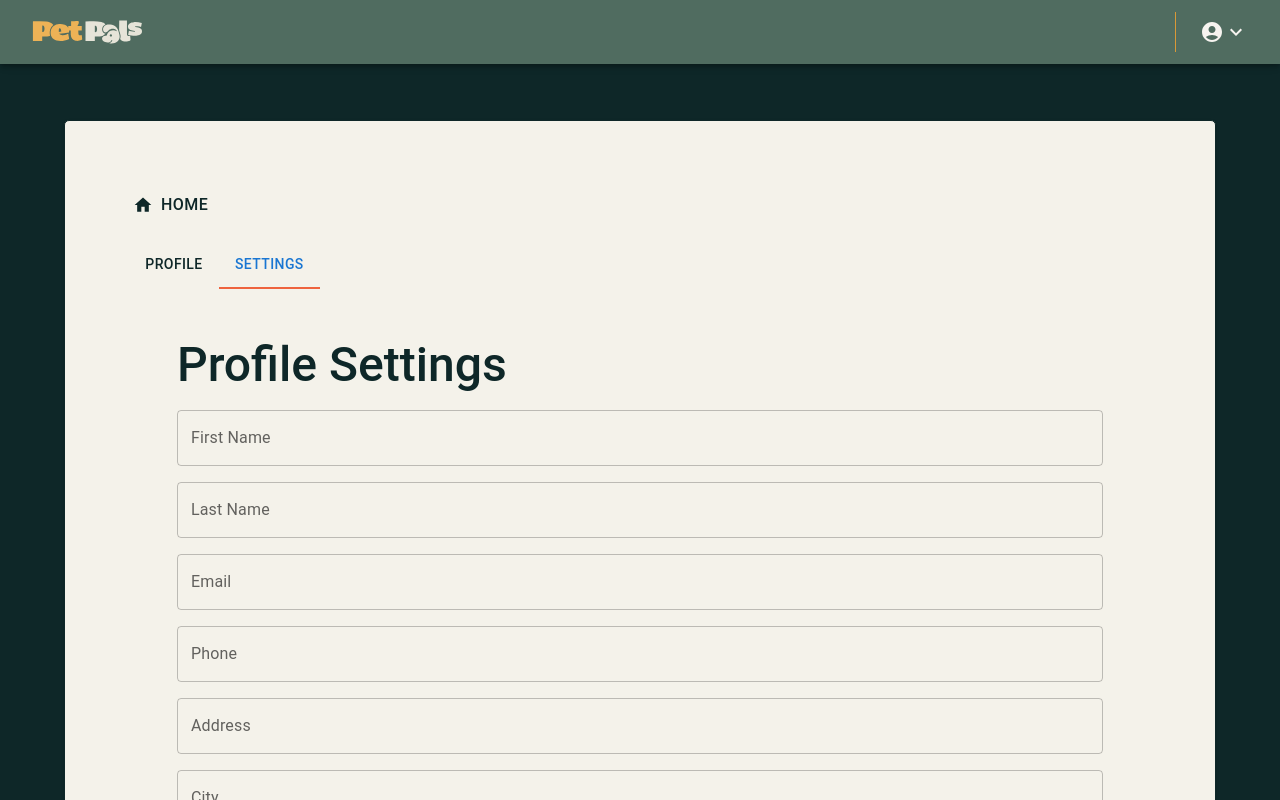
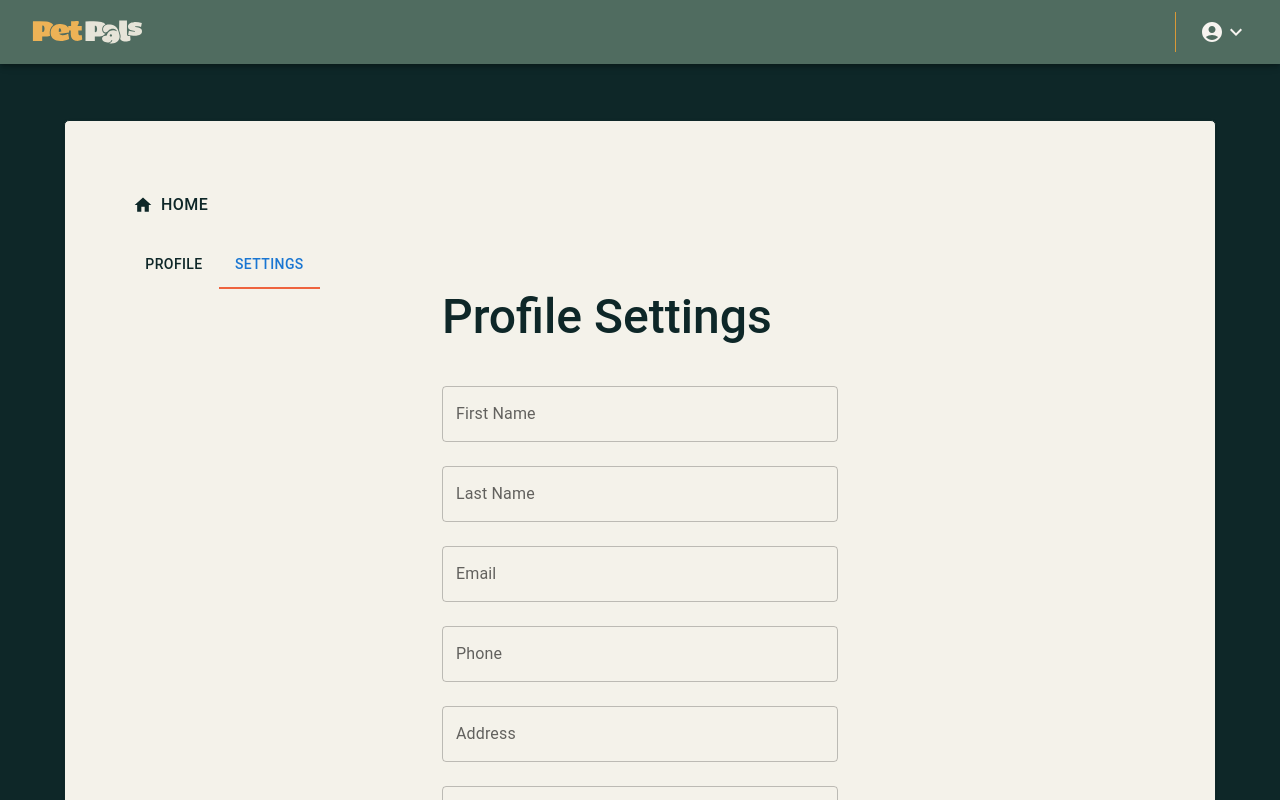
Before and after one commit to Code-the-Dream-School/ffprac-team3-front, a React (Vite) app: page /profile in a window 1280 px wide. Both pictures are taken after a click on the tab "SETTINGS". Shown: the top 800 px of the page. Built offline with nearby package versions, Linux system fonts and the light colour scheme; no server answers; the HTML template or start-up script is replaced by a standard one.

Commit message:
feat: updated userprofile to correctly submit request to update user.

```diff
--- a/src/components/UserProfileComponents/ProfileSettings.tsx
+++ b/src/components/UserProfileComponents/ProfileSettings.tsx
@@ -1,25 +1,38 @@
-import React, { useState } from "react";
+import React, { useState, useRef } from 'react';
 import {
-  CardContent,
-  Stack,
   Typography,
   TextField,
   Button,
-} from "@mui/material";
-import { useNavigate } from "react-router-dom";
+  Box,
+  Container,
+  Grid,
+} from '@mui/material';
+import { useNavigate } from 'react-router-dom';
+import { updateUser } from '../../util';
 
 // Settings component for updating user profile data
-export const ProfileSettings = ({ updateProfile }) => {
+export const ProfileSettings = ({ userProfileData }) => {
+  const { userPhone } = userProfileData;
+  let formatUserPhone = '';
+
+  if (userPhone) {
+    formatUserPhone = `(${userPhone.slice(0, 3)}) ${userPhone.slice(
+      3,
+      6
+    )}-${userPhone.slice(6)}`;
+  }
+
+  const formRef = useRef<HTMLFormElement | null>(null);
   const navigate = useNavigate();
   const [formData, setFormData] = useState({
-    firstName: "",
-    lastName: "",
-    userEmail: "",
-    userPhone: "",
-    userAddress: "",
-    userCity: "",
-    userState: "",
-    userZip: "",
+    firstName: userProfileData.firstName || '',
+    lastName: userProfileData.lastName || '',
+    userEmail: userProfileData.userEmail || '',
+    userPhone: formatUserPhone || '',
+    userAddress: userProfileData.userAddress || '',
+    userCity: userProfileData.userCity || '',
+    userState: userProfileData.userState || '',
+    userZip: userProfileData.userZip || '',
   });
 
   const handleInputChange = (event: React.ChangeEvent<HTMLInputElement>) => {
@@ -30,38 +43,58 @@ export const ProfileSettings = ({ updateProfile }) => {
     }));
   };
 
-  const handleSubmit = (event: React.FormEvent) => {
+  const handleSubmit = async (event) => {
     event.preventDefault();
-    // Submit the form data to update user profile
-    console.log("Form submitted:", formData);
+    const formData = new FormData(event.target);
+    const formProps = Object.fromEntries(formData);
+    let phoneNumber = formProps.userPhone;
+    let formattedPhone = phoneNumber.toString().replace(/\D/g, '');
+    formProps.userPhone = formattedPhone;
+    const response = await updateUser(formProps);
 
-    updateProfile(formData)
-      .then(() => {
-        navigate("/profile");
-      })
-      .catch((error) => {
-        console.error("Error updating profile:", error);
-      });
+    if (formRef.current) {
+      formRef.current.reset();
+    }
+
+    if (response && response.status === 200) {
+      navigate('/profile#profile');
+    } else {
+      console.log(response);
+    }
   };
 
   return (
-    <CardContent sx={{ mt: "2rem", mx: "2rem" }}>
+    <Container
+      component="main"
+      maxWidth="xs"
+      sx={{ display: 'flex', flexDirection: 'column', minHeight: '85vh' }}
+    >
       <Typography
         variant="h3"
-        sx={{ fontWeight: 500, color: "#0E2728" }}
+        sx={{ fontWeight: 500, color: '#0E2728' }}
         gutterBottom
       >
         Profile Settings
       </Typography>
-
-      <Stack spacing={2}>
+      <Box
+        component="form"
+        ref={formRef}
+        noValidate
+        onSubmit={handleSubmit}
+        sx={{ mt: '1.5rem' }}
+      >
+        <Grid container spacing={3}>
+          <Grid item xs={12}>
             <TextField
               fullWidth
+              id="firstName"
               label="First Name"
               name="firstName"
               value={formData.firstName}
               onChange={handleInputChange}
             />
+          </Grid>
+          <Grid item xs={12}>
             <TextField
               fullWidth
               label="Last Name"
@@ -69,6 +102,8 @@ export const ProfileSettings = ({ updateProfile }) => {
               value={formData.lastName}
               onChange={handleInputChange}
             />
+          </Grid>
+          <Grid item xs={12}>
             <TextField
               fullWidth
               label="Email"
@@ -76,6 +111,8 @@ export const ProfileSettings = ({ updateProfile }) => {
               value={formData.userEmail}
               onChange={handleInputChange}
             />
+          </Grid>
+          <Grid item xs={12}>
             <TextField
               fullWidth
               label="Phone"
@@ -83,6 +120,8 @@ export const ProfileSettings = ({ updateProfile }) => {
               value={formData.userPhone}
               onChange={handleInputChange}
             />
+          </Grid>
+          <Grid item xs={12}>
             <TextField
               fullWidth
               label="Address"
@@ -90,6 +129,8 @@ export const ProfileSettings = ({ updateProfile }) => {
               value={formData.userAddress}
               onChange={handleInputChange}
             />
+          </Grid>
+          <Grid item xs={12}>
             <TextField
               fullWidth
               label="City"
@@ -97,6 +138,8 @@ export const ProfileSettings = ({ updateProfile }) => {
               value={formData.userCity}
               onChange={handleInputChange}
             />
+          </Grid>
+          <Grid item xs={12}>
             <TextField
               fullWidth
               label="State"
@@ -104,6 +147,8 @@ export const ProfileSettings = ({ updateProfile }) => {
               value={formData.userState}
               onChange={handleInputChange}
             />
+          </Grid>
+          <Grid item xs={12}>
             <TextField
               fullWidth
               label="Zip"
@@ -111,20 +156,25 @@ export const ProfileSettings = ({ updateProfile }) => {
               value={formData.userZip}
               onChange={handleInputChange}
             />
+          </Grid>
+          <Grid item xs={12}>
             <Button
+              type="submit"
+              fullWidth
               variant="contained"
-          onClick={handleSubmit}
               sx={{
-            backgroundColor: "#EE633E",
-            py: "1rem",
-            "&:hover": {
-              backgroundColor: "#df522d",
+                backgroundColor: '#EE633E',
+                py: '1rem',
+                '&:hover': {
+                  backgroundColor: '#df522d',
                 },
               }}
             >
               Update Profile
             </Button>
-      </Stack>
-    </CardContent>
+          </Grid>
+        </Grid>
+      </Box>
+    </Container>
   );
 };
--- a/src/components/UserProfileComponents/UserProfile.tsx
+++ b/src/components/UserProfileComponents/UserProfile.tsx
@@ -38,36 +38,6 @@ export const UserProfile: React.FC = () => {
   useEffect(() => {
     handleGetUser();
   }, []);
-
-  // placeholder updateProfile function to update from settings
-  const updateProfile = async (formData) => {
-    try {
-      // Validation logic goes here
-
-      // Send Data to Server
-      const response = await fetch('/api/updateProfile', {
-        method: 'POST',
-        headers: {
-          'Content-Type': 'application/json',
-        },
-        body: JSON.stringify(formData),
-      });
-
-      if (!response.ok) {
-        throw new Error('Failed to update profile');
-      }
-
-      // Handle Success Response
-      // Server returns updated profile data
-      const updatedProfile = await response.json();
-
-      return updatedProfile;
-    } catch (error) {
-      // Handle Failure Response
-      console.error('Error updating profile:', error);
-      throw error;
-    }
-  };
 
   return (
     <Box
@@ -145,9 +115,8 @@ export const UserProfile: React.FC = () => {
         {value === 'profile' ? (
           <UserProfileDisplay userProfileData={userProfileData} />
         ) : (
-          <ProfileSettings updateProfile={updateProfile} />
+          <ProfileSettings userProfileData={userProfileData} />
         )}
-        {/* Pass updateProfile as prop */}
       </Card>
     </Box>
   );
```
Lines whose indentation alone changed are shown as unchanged.
